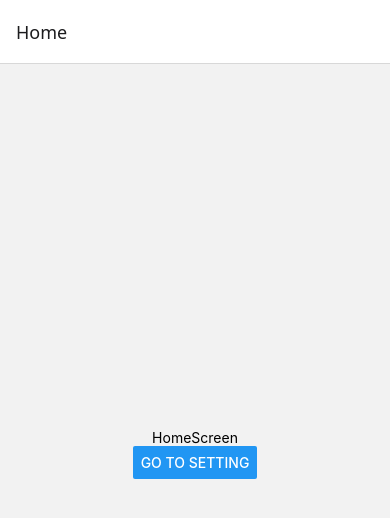
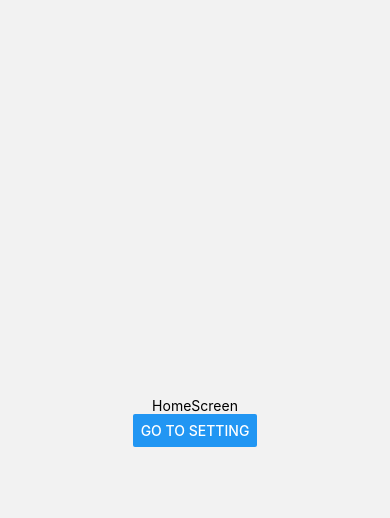
Before and after one commit to RushitaPaghadal/NewApp, a React Native app: screen / in a window 390 px wide. Shown: the top 518 px of the page. Built offline with nearby package versions, Linux system fonts and the light colour scheme.

Commit message:
custom header

```diff
--- a/App.tsx
+++ b/App.tsx
@@ -16,9 +16,35 @@ const Stack = createNativeStackNavigator();
 function App(): React.JSX.Element {
   return (
     <NavigationContainer>
-      <Stack.Navigator>
-        <Stack.Screen name="Home" component={HomeScreen} />
-        <Stack.Screen name="Setting" component={SettingScreen} />
+      <Stack.Navigator
+        initialRouteName="Home"
+        screenOptions={{
+          // headerShown: false ,// hide headers globally
+          headerStyle: {
+            backgroundColor: '#1e90ff', // 🔵 background color
+          },
+          headerTintColor: '#fff', // 🎨 back button and title color
+          headerTitleStyle: {
+            fontWeight: 'bold', // 🔠 bold text
+            fontSize: 20,
+          },
+          headerTitleAlign: 'center', // 🧭 align title (left | center)
+        }}
+      >
+        <Stack.Screen
+          name="Home"
+          component={HomeScreen}
+          options={{headerShown: false}} // 👈 Hides the title/header
+        />
+        <Stack.Screen
+          name="Setting"
+          component={SettingScreen}
+          options={{title: 'Setting' , //  Custom Title
+            headerStyle: { backgroundColor: 'darkgreen' },
+            headerTintColor: '#fff',
+            headerTitleStyle: { fontSize: 18 },
+          }}
+        />
       </Stack.Navigator>
     </NavigationContainer>
   );
```
